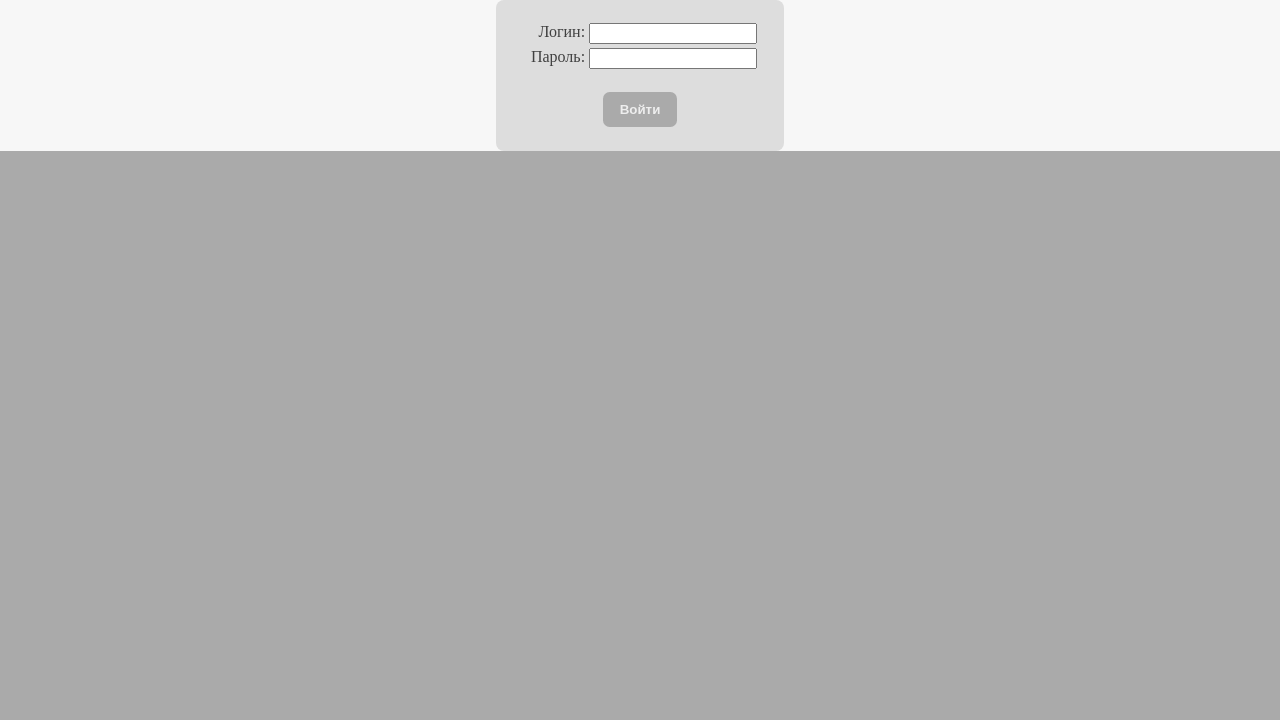
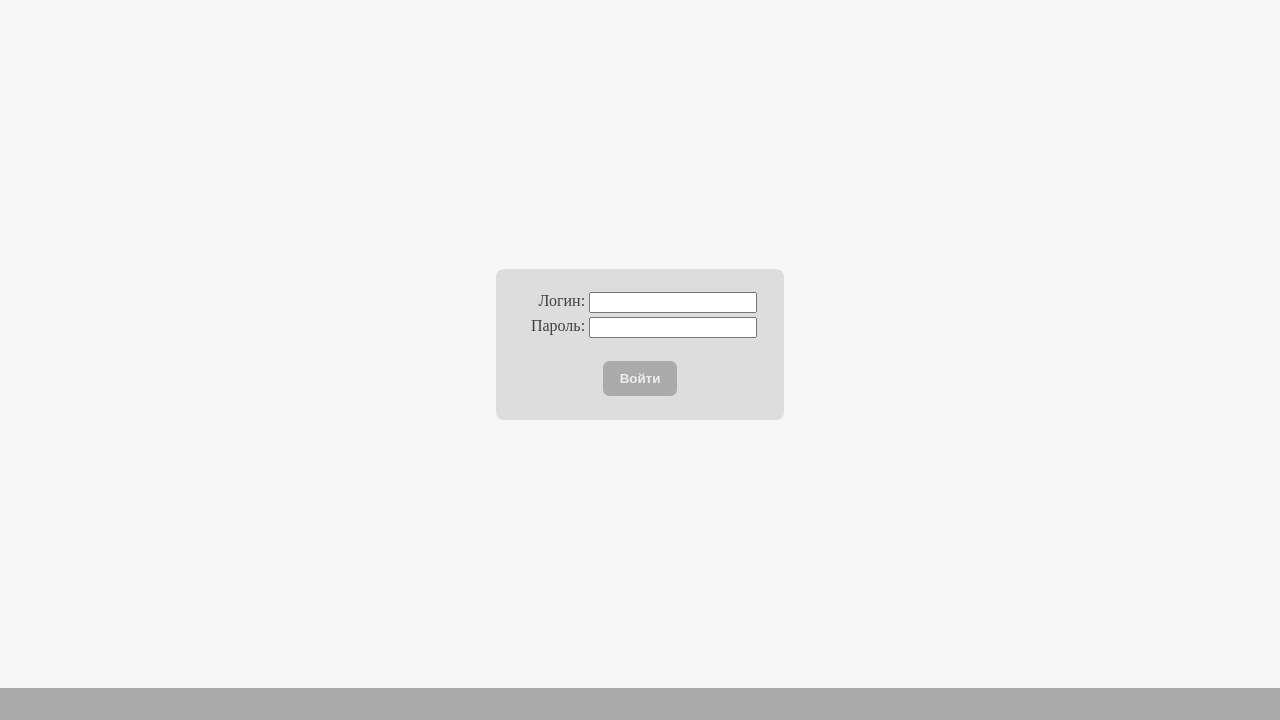
Before and after one commit to li-hoy/chat, a Django app: page /users/login/ in a window 1280 px wide. Shown: the part 80-800 px from the top of the page. Run offline with Django 4.2, Linux system fonts and the light colour scheme; style sheets or scripts are compiled from the project's sources.

Commit message:
fix login page

```diff
--- a/main/assets/sass/base.sass
+++ b/main/assets/sass/base.sass
@@ -189,6 +189,7 @@ button:disabled, button[disabled]
 .form-panel-wrapper
     display: flex
     flex-flow: column nowrap
+    flex-grow: 1
     background-color: $color_super_light
     justify-content: center
     align-items: center
--- a/main/templates/home.html
+++ b/main/templates/home.html
@@ -14,6 +14,7 @@
         {% if user.is_authenticated %}
             {% csrf_token %}
             <div id="app"></div>
+            <script src="{% static 'js/index.js' %}"></script>
         {% else %}
             <div class="form-panel-wrapper">
                 {% url 'users:login' as login_form_url %}
@@ -23,7 +24,5 @@
         {% endif %}
     </main>
     {% include "footer.html" %}
-
-    <script src="{% static 'js/index.js' %}"></script>
 </body>
 </html>
```
